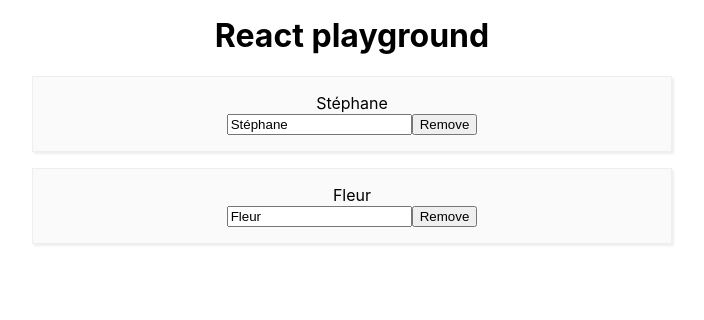
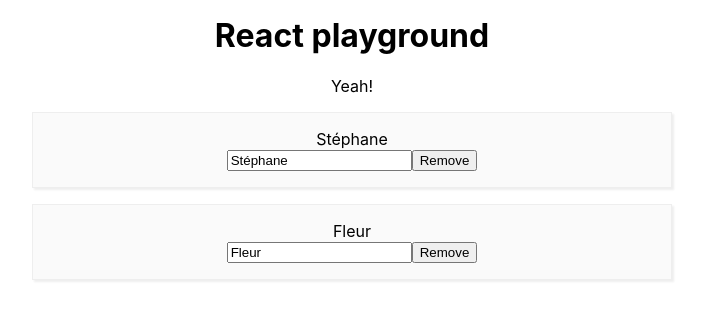
Before and after one commit to avine/react-playground, a React (Create React App) app: page / in a window 1280 px wide. Shown: the top 320 px of the page, without its empty margins (288-992 px from the left). Built offline with nearby package versions, Linux system fonts and the light colour scheme.

Commit message:
Use Fragment in Header component

```diff
--- a/src/components/Header/Header.tsx
+++ b/src/components/Header/Header.tsx
@@ -1,4 +1,4 @@
-import * as React from 'react';
+import React, { Fragment } from 'react';
 
 import styles from './Header.module.scss';
 
@@ -8,7 +8,10 @@
 
 const Header = (props: IHeaderProps) => {
   return (
-    <h1 className={styles.title}>{props.title}</h1>
+    <Fragment>
+      <h1 className={styles.title}>{props.title}</h1>
+      <p>Yeah!</p>
+    </Fragment>
   );
 };
 
```
